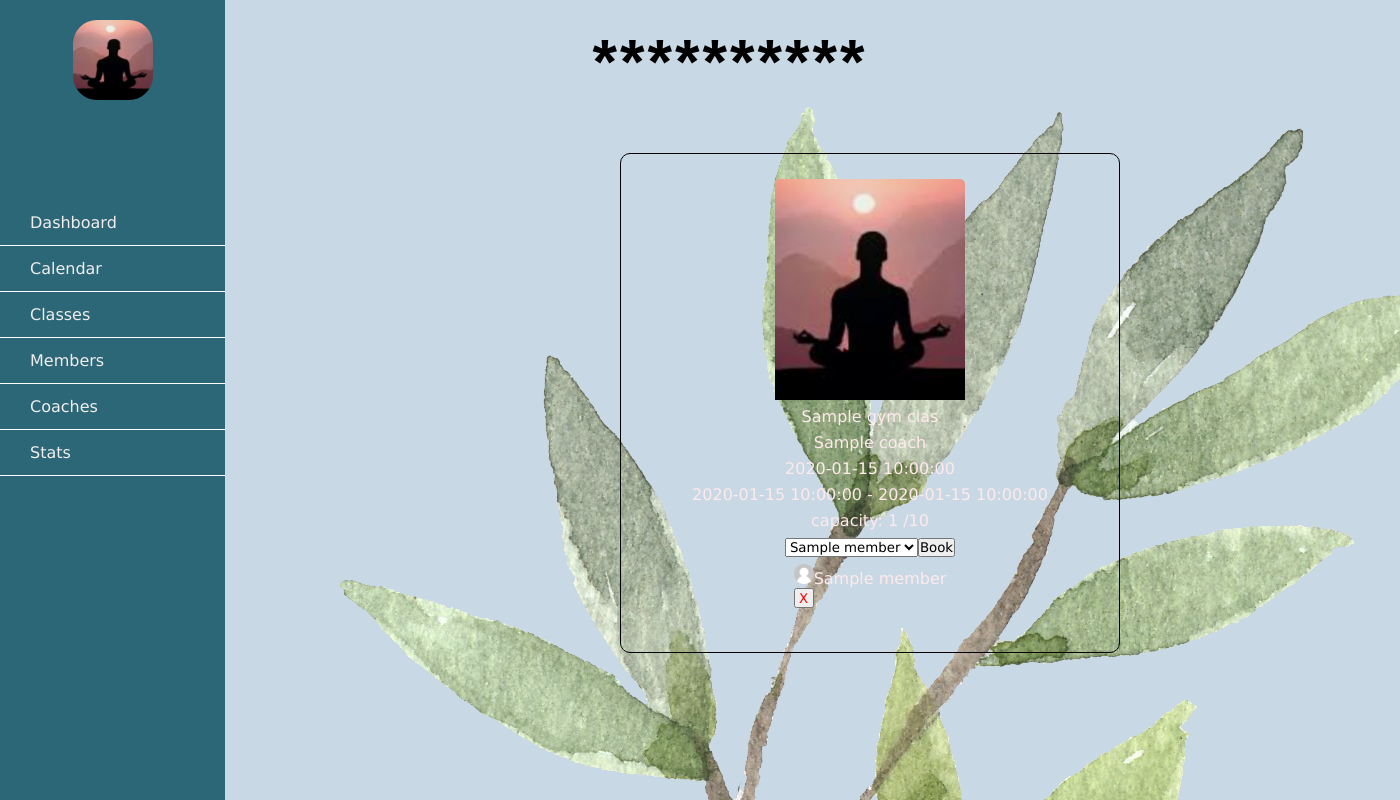
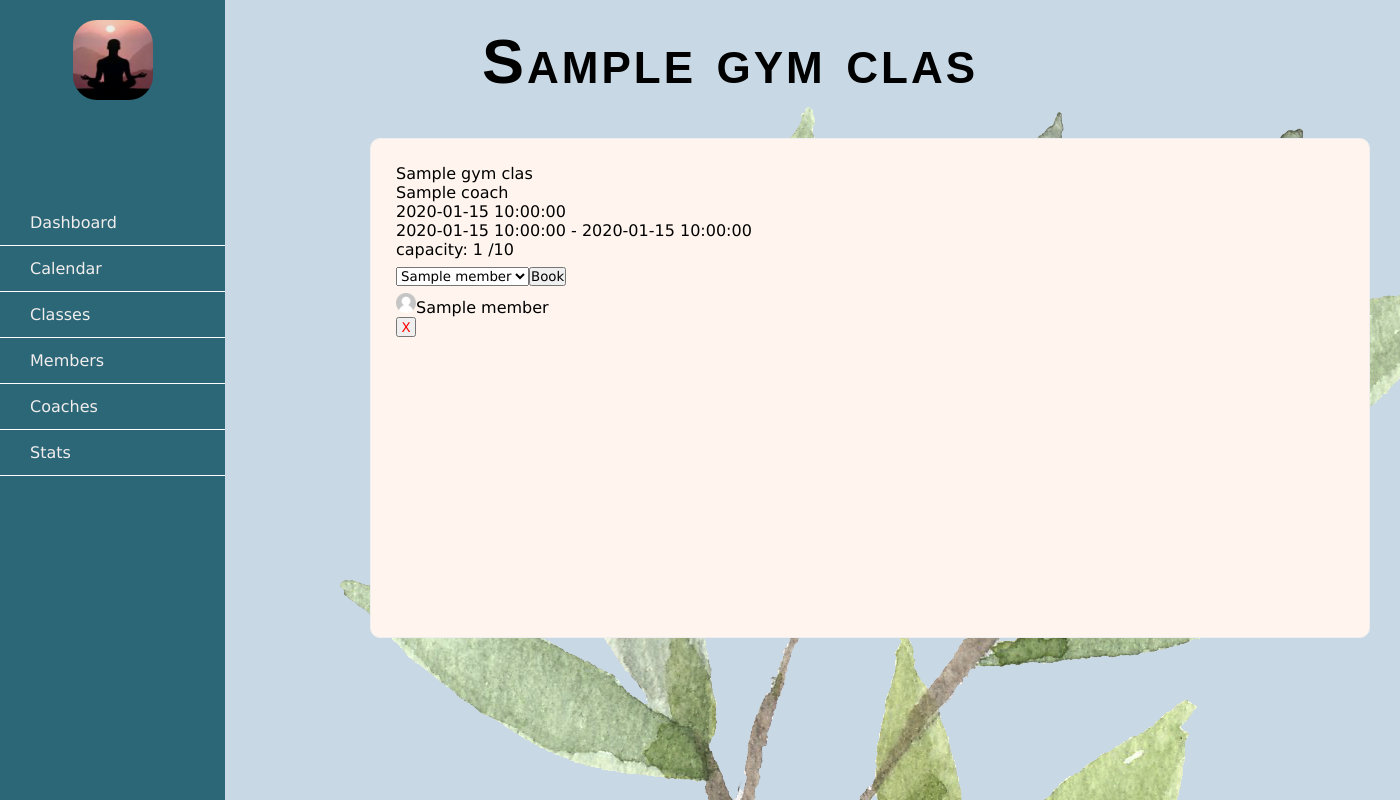
Before and after one commit to Nixon2223/Gym_Manager_Flask_Project, a Flask app: template gym_manager/templates/calendar/class.html in a window 1400 px wide. Run offline with Flask 2, Linux system fonts and the light colour scheme; the template is opened without the code that fills it: most values are stand-ins (such as "Sample title", 1, 10 or a date in 2020).

Commit message:
working on class booking css

```diff
--- a/gym_manager/static/css/calendar_class_view.css
+++ b/gym_manager/static/css/calendar_class_view.css
@@ -1,20 +1,24 @@
 .gym_class_calendar {
+    color: black;
+    background-color: seashell;
     height: 500px;
-    width: 500px;
     display: flex;
     flex-direction: column;
     justify-content: start;
-    align-items: center;
     gap: 7px;
-    margin: 10px;
     padding: 25px;
     border-radius: 10px;
     border: 1px;
     border-style: groove;
-    border-color: black;
+    width:1000px;
+    margin:45px 100px 100px 370px;
 }
 
 .small_member_pic {
     height: 20px;
     width: 20px;
 }
+
+.booking_header{
+    float: left;
+}
--- a/gym_manager/templates/calendar/class.html
+++ b/gym_manager/templates/calendar/class.html
@@ -1,18 +1,17 @@
 {% extends "base.html" %}
 {% block content %}
 
-<h2>**********</h2>
+<h2>{{gym_class.title}}</h2>
 
-<div class = "content">
 
 <section class = "gym_class_calendar">
-    <img class = "class_img" src = "/static/img/Screenshot 2021-12-13 at 10.52.38.png">
+    <header class= "booking_header">
     <p>{{ gym_class.title }}</p>
     <p>{{ gym_class.coach.name }}</p>
     <p>{{ gym_class.date }}</p>
     <p>{{ gym_class.start_time }} - {{ gym_class.end_time }}</p>
     <p>capacity: {{num_booked_in}} /{{gym_class.capacity}}</p>
-
+    </header>
     {% if gym_class.capacity > num_booked_in %}
     <form action="/bookings/{{ gym_class.id }}" method="POST">
         <form action="/bookings" method="POST">
```
